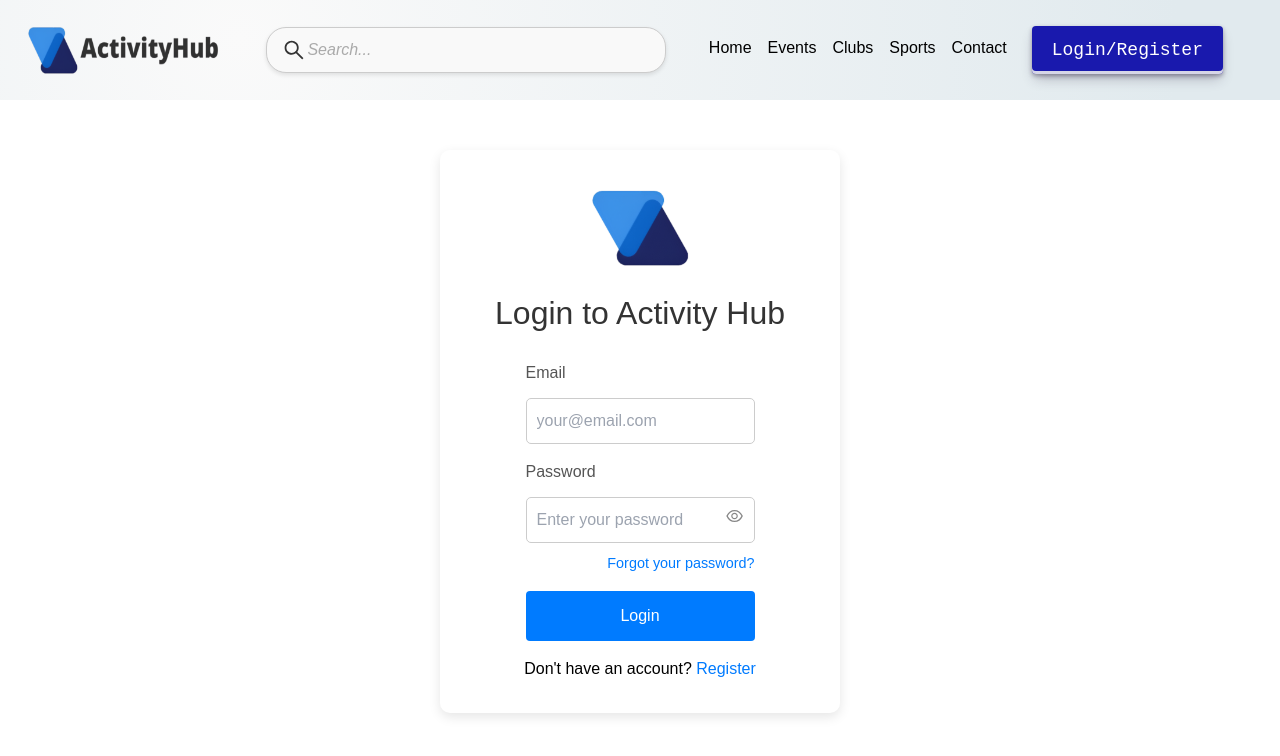
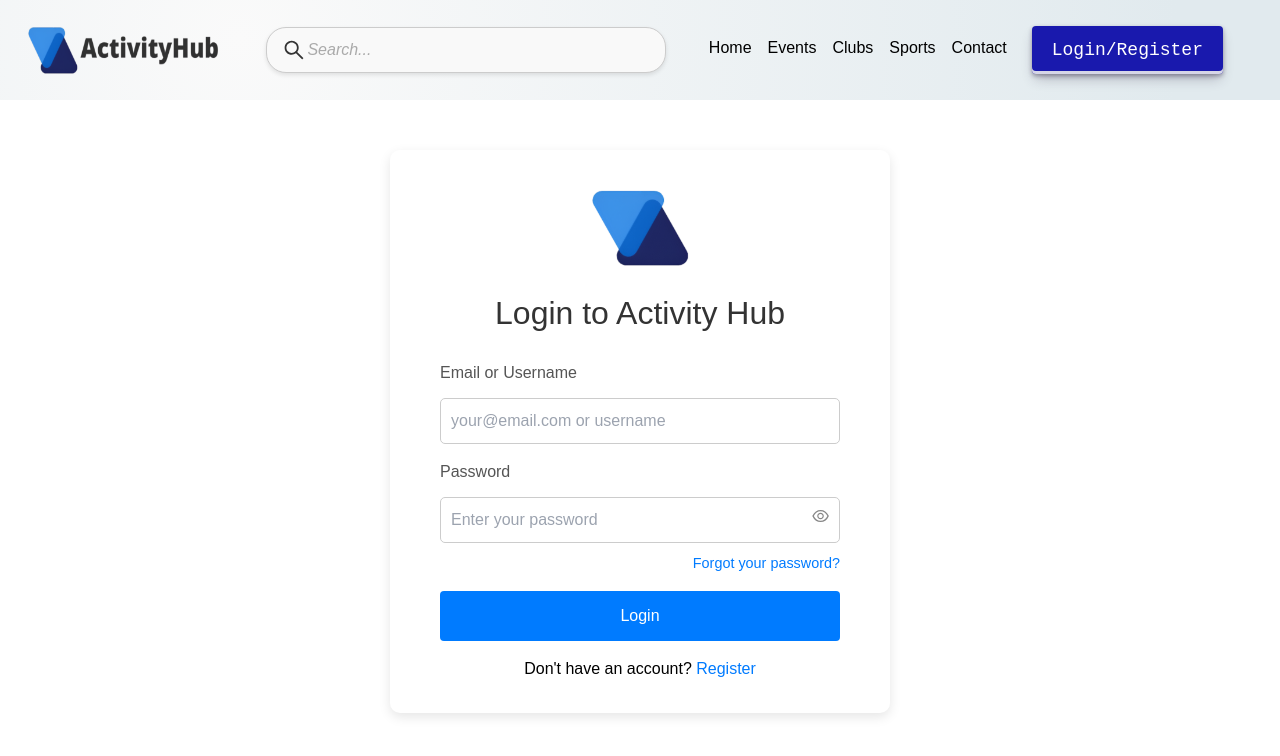
Before and after one commit to Rohith1888/JFSD_ACTIVITY_HUB, a React app: page /signin in a window 1280 px wide. Shown: the top 756 px of the page. Built offline with nearby package versions, Linux system fonts and the light colour scheme.

Commit message:
updated login page for admin

```diff
--- a/src/App.js
+++ b/src/App.js
@@ -1,6 +1,6 @@
 import React, { useState, useEffect, useRef, useCallback } from 'react';
 import { BrowserRouter as Router, Routes, Route, useLocation, useNavigate } from 'react-router-dom';
-import { toast, ToastContainer } from 'react-toastify';
+import { ToastContainer } from 'react-toastify';
 import 'react-toastify/dist/ReactToastify.css';
 import './index.css';
 import './components/css/Admin_Module/AdminHome.css';
@@ -79,12 +79,9 @@ function AppContent() {
 
       // Start a strict 1-minute session timeout
       sessionTimeoutRef.current = setTimeout(() => {
-        toast.error('Session timed out. You have been logged out.', {
-          position: 'top-right',
-          autoClose: 5000,
-        });
+
         handleLogout();
-      }, 1  * 60 * 1000); // 1 minute
+      }, 45  * 60 * 1000); // 1 minute
     }
     setLoading(false);
   }, [handleLogout]);
--- a/src/components/LoginForm.jsx
+++ b/src/components/LoginForm.jsx
@@ -78,14 +78,14 @@ const LoginForm = ({ setUser }) => {
       </div>
       <h2 className="login-heading">Login to Activity Hub</h2>
       <form onSubmit={handleSubmit}>
-        <div className="form-group">
-          <label htmlFor="email">Email</label>
+        <div className="form-group" style={{width:'400px'}}>
+          <label htmlFor="email">Email or Username</label>
           <input
-            type="email"
+            type="text"
             id="email"
             value={email}
             onChange={(e) => setEmail(e.target.value)}
-            placeholder="your@email.com"
+            placeholder="your@email.com or username"
             required
             className="form-input"
           />
--- a/src/components/css/LoginForm.css
+++ b/src/components/css/LoginForm.css
@@ -1,7 +1,8 @@
 .login-container {
-  max-width: 400px;
+
   margin: auto;
   padding: 2rem;
+  width: 500px;
   box-shadow: 0px 4px 12px rgba(0, 0, 0, 0.1);
   border-radius: 10px;
   background: #fff;
```
